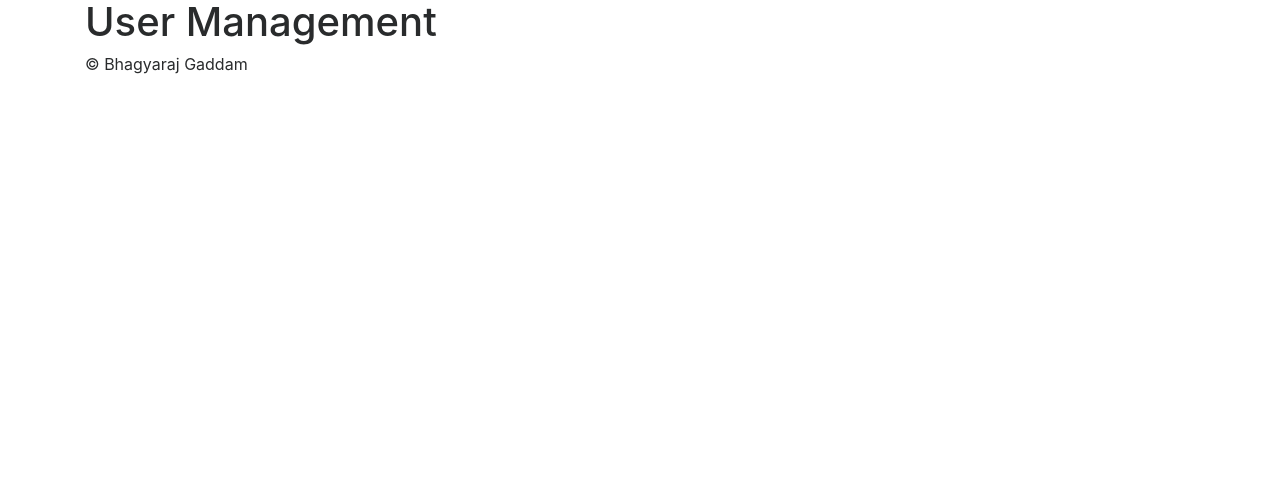
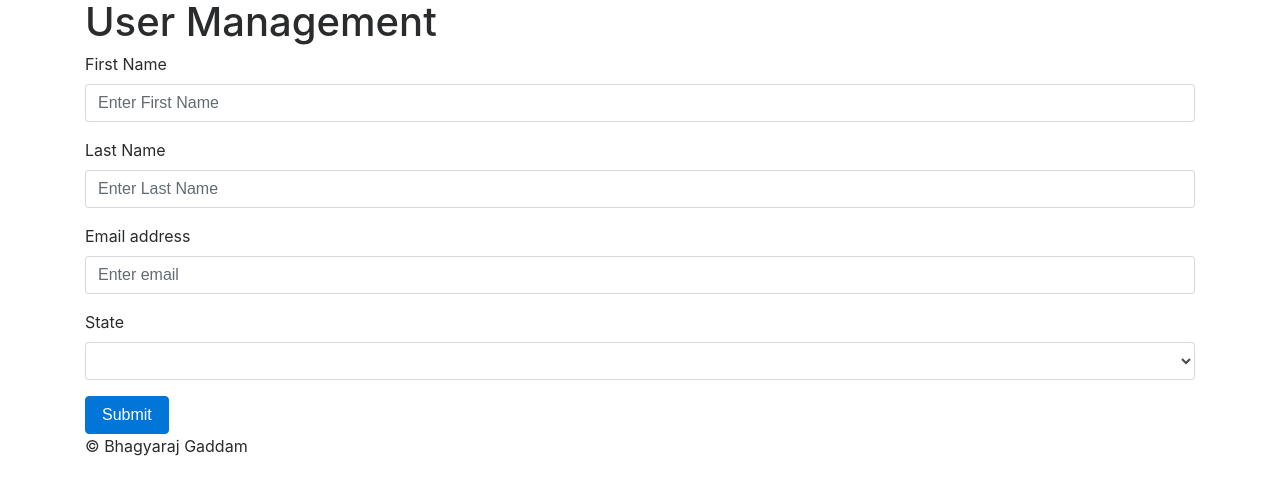
Before and after one commit to bhagyarajg/user-crud, an Angular app: page /add-user in a window 1280 px wide. Before the commit this address led to /. Shown: the top 494 px of the page. Built offline with nearby package versions, Linux system fonts and the light colour scheme.

Commit message:
feat : develop add user component

```diff
--- /dev/null
+++ b/src/app/add-user/add-user.component.html
@@ -0,0 +1,25 @@
+<form name="userForm" (ngSubmit)="addUser()" #myform="ngForm">
+    <div class="form-group">
+        <label for="userFirstName">First  Name</label>
+        <input type="text" class="form-control" id="userFirstName" placeholder="Enter First Name" name="userFirstName" [(ngModel)]="user.firstName">
+    </div>
+    <div class="form-group">
+        <label for="userLastName">Last Name</label>
+        <input type="email" class="form-control" id="userLastName" placeholder="Enter Last Name" name="userLastName" [(ngModel)]="user.lastName">
+    </div>
+    <div class="form-group">
+        <label for="userEmail">Email address</label>
+        <input type="email" class="form-control" id="userEmail" placeholder="Enter email" email="userEmail" name="email" [(ngModel)]="user.email">
+    </div>
+    <div class="form-group">
+        <label for="inputState">State</label>
+        <select id="inputState" class="form-control" name="userState" [(ngModel)]="user.address.state">
+          <option selected>Choose a state...</option>
+          <option value = "FL">Florida</option>
+          <option value = "NE">Nebraska</option>
+          <option value = "TX">Texas</option>
+        </select>
+    </div>
+
+    <button type="submit" class="btn btn-primary">Submit</button>
+</form>
--- /dev/null
+++ b/src/app/add-user/add-user.component.ts
@@ -0,0 +1,31 @@
+import { Component, OnInit } from '@angular/core';
+import { UserService } from '../user-service/user.service';
+
+
+@Component({
+  selector: 'app-add-user',
+  templateUrl: './add-user.component.html',
+  styleUrls: ['./add-user.component.css']
+})
+export class AddUserComponent implements OnInit {
+  user = {
+    firstName: null,
+    lastName: null,
+    email: null,
+    address: {
+      state: null
+    }
+  };
+
+
+  constructor(private userService: UserService) { }
+
+  ngOnInit() {
+  }
+  addUser () {
+    console.log(this.user);
+    this.userService.addUser(this.user)
+    .subscribe( user => console.log(user),
+                error => console.log(error));
+  }
+}
--- a/src/app/user-service/user.service.ts
+++ b/src/app/user-service/user.service.ts
@@ -8,7 +8,7 @@ import 'rxjs/add/observable/throw';
 @Injectable()
 export class UserService {
 
-  constructor(private http :Http) { }
+  constructor(private http: Http) { }
 
     getUsers (): Observable<any[]> {
 
@@ -17,16 +17,18 @@ export class UserService {
                       .catch(error => Observable.throw(error.statusText));
     }
     getUserById (userID): Observable<any> {
-      console.log(userID+ "  inservice")
-        let user = this.http.get(`http://mocker.egen.io/users/${userID}`)
+     // console.log(userID + "in service");
+        const user: Observable<any> = this.http.get(`http://mocker.egen.io/users/${userID}`)
                               .map(response => response.json())
                               .catch(error => Observable.throw(error.statusText));
         console.log(user);
          return user;
 
     }
+    addUser (userInfo): Observable<any> {
+     return this.http.post('http://mocker.egen.io/users/', userInfo)
+          .map(response => response.json())
+          .catch(error => Observable.throw(error.statusText));
+    }
 
-    /*getUsers(){
-   return this.users;
-   }*/
 }
```
Also changed, not shown: src/app/app.module.ts (+7 -2 lines), src/app/add-user/add-user.component.css (added), 1 other file (tests, documents, lock files or other folders).
